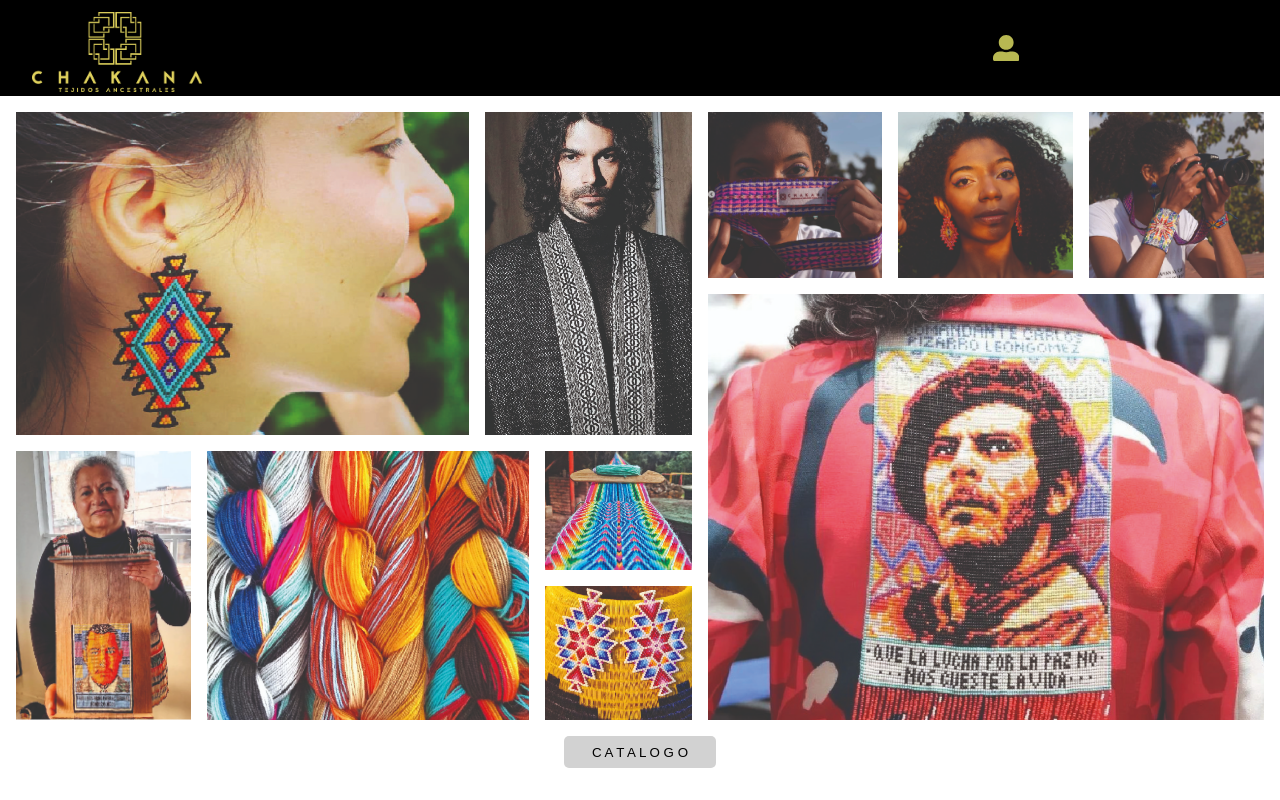
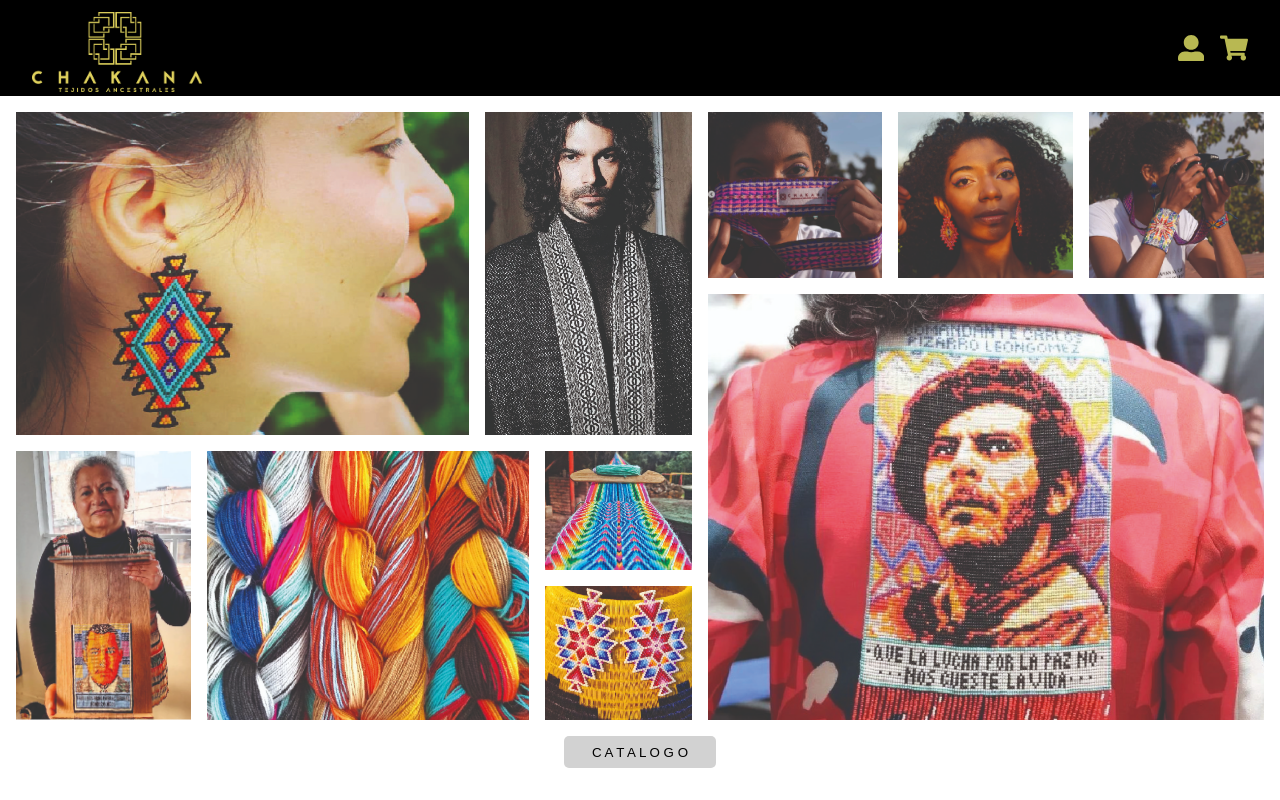
Before and after one commit to SofiaOviedo24/Chakana_Shop, a React (Vite) app: page / in a window 1280 px wide. Shown: the top 800 px of the page. Built offline with nearby package versions, Linux system fonts and the light colour scheme; a web font is replaced by a local one.

Commit message:
Actualizando Estilos del Carrito

```diff
--- a/src/componentes/Carrito.jsx
+++ b/src/componentes/Carrito.jsx
@@ -1,13 +1,13 @@
 import React, { useContext } from "react";
 import { FaShoppingCart, FaTimes } from "react-icons/fa";
 import CartContext from "../context/Cart";
-
+import CarritoStyle from "../css/Carrito.module.css"
 const Carrito = function () {
   const { cart, actualizar, eliminar } = useContext(CartContext);
   return (
     <>
-      <FaShoppingCart />
-      <section>
+      <FaShoppingCart className={CarritoStyle.icon} />
+      <section className={CarritoStyle.items}>
         {cart && cart.items.length > 0 ? (
           <ul>
             {cart.items.map(function (item) {
--- /dev/null
+++ b/src/css/Carrito.module.css
@@ -0,0 +1,22 @@
+.icon{
+        color: #b8b852;
+        width: 1.75rem;
+        height: 1.75rem;
+        cursor: pointer;
+}
+
+.items{
+    position: fixed;
+    width: 25vw;
+    height: 100vh;
+    top: 0;
+    right: 0;
+}
+.items ul{
+    display: flex;
+    flex-direction: column;
+    gap: 1rem;
+    padding: 1rem;
+    align-items: center;
+    justify-content: start;
+}
```
